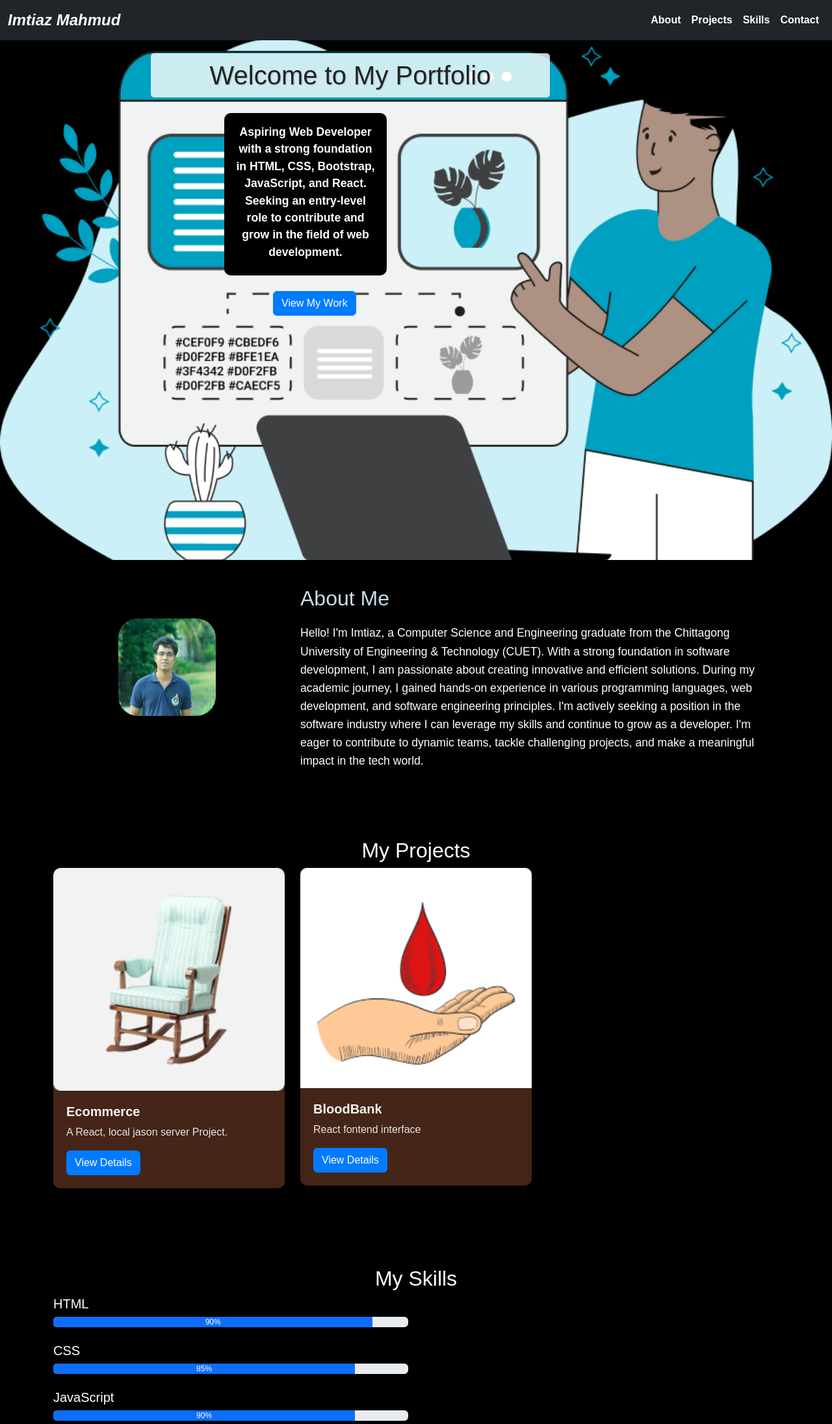
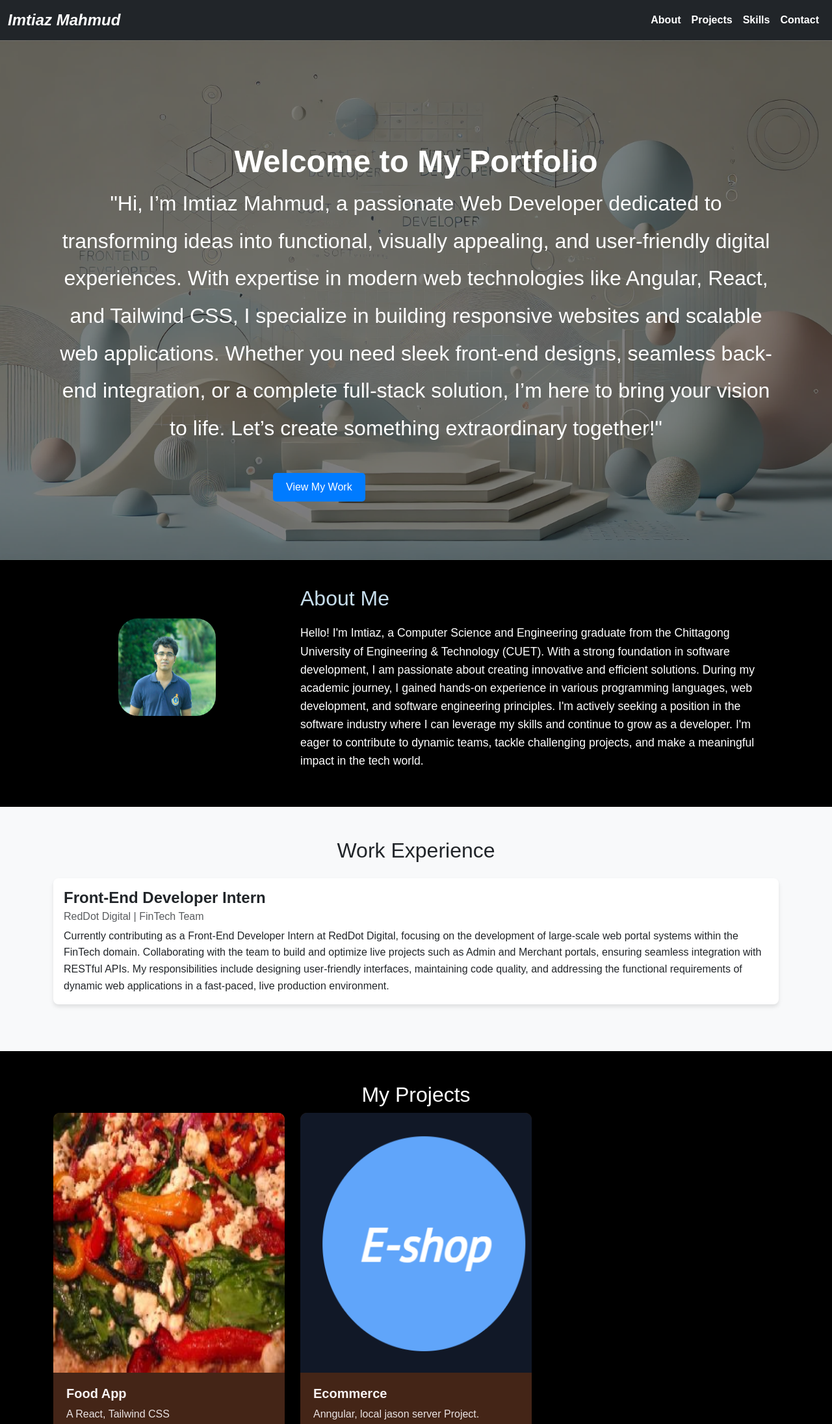
Before and after one commit to Imtiaz-N/P, a website: page index.html in a window 1280 px wide. Shown: the top 2192 px of the page at 65% size. Drawn offline with nearby package versions, Linux system fonts and the light colour scheme; files whose address does not match are found by name.

Commit message:
Update portfolio with new assets and changes

```diff
--- a/index.html
+++ b/index.html
@@ -48,19 +48,19 @@
       </nav>
     </header>
 
-    <!-- Hero Section -->
-    <section id="hero" class="hero-section d-flex align-items-center">
-      <div class="container text-center text-white">
+    <section id="hero" class="hero-section">
+      <div class="container text-center">
         <h1 id="hero-heading">Welcome to My Portfolio</h1>
-        <div id="hero-description" class="card mx-auto mt-4">
-          <div class="card-body">
-            <p class="card-text">
-              Aspiring Web Developer with a strong foundation in HTML, CSS,
-              Bootstrap, JavaScript, and React. Seeking an entry-level role to
-              contribute and grow in the field of web development.
+        <p class="custom-text">
+          "Hi, I’m Imtiaz Mahmud, a passionate Web Developer dedicated to
+          transforming ideas into functional, visually appealing, and
+          user-friendly digital experiences. With expertise in modern web
+          technologies like Angular, React, and Tailwind CSS, I specialize in
+          building responsive websites and scalable web applications. Whether
+          you need sleek front-end designs, seamless back-end integration, or a
+          complete full-stack solution, I’m here to bring your vision to life.
+          Let’s create something extraordinary together!"
         </p>
-          </div>
-        </div>
         <a href="#projects" class="btn btn-primary mt-4">View My Work</a>
       </div>
     </section>
@@ -89,6 +89,35 @@
         </div>
       </div>
     </section>
+    <section id="experience" class="py-5 bg-light">
+      <div class="container">
+        <h2 class="text-center">Work Experience</h2>
+        <div class="row mt-4">
+          <div class="col-md-12">
+            <div class="card mb-4">
+              <div class="card-body">
+                <h5 class="card-title">Front-End Developer Intern</h5>
+                <h6 class="card-subtitle mb-2 text-muted">
+                  RedDot Digital | FinTech Team
+                </h6>
+                <p class="card-text">
+                  Currently contributing as a Front-End Developer Intern at
+                  RedDot Digital, focusing on the development of large-scale web
+                  portal systems within the FinTech domain. Collaborating with
+                  the team to build and optimize live projects such as Admin and
+                  Merchant portals, ensuring seamless integration with RESTful
+                  APIs. My responsibilities include designing user-friendly
+                  interfaces, maintaining code quality, and addressing the
+                  functional requirements of dynamic web applications in a
+                  fast-paced, live production environment.
+                </p>
+              </div>
+            </div>
+          </div>
+        </div>
+      </div>
+    </section>
+
     <section id="projects" class="py-5 bg-black">
       <div class="container">
         <h2 class="text-center text-white">My Projects</h2>
@@ -96,22 +125,40 @@
           <!-- First Project Card -->
           <div class="col-md-4">
             <div class="card mb-4">
-                        <img src="chair-2.png" class="card-img-top" alt="Project 1" />
+              <img
+                src="f-1.jpg"
+                class="card-img-top"
+                alt="Project 1"
+                height="400px"
+              />
               <div class="card-body">
-                            <h5 class="card-title">Ecommerce</h5>
-                            <p class="card-text">A React, local jason server Project.</p>
-                            <a href="#" class="btn btn-primary">View Details</a>
+                <h5 class="card-title">Food App</h5>
+                <p class="card-text">A React, Tailwind CSS</p>
+                <a
+                  href="https://imtiaz-n.github.io/Food-Recipe/"
+                  class="btn btn-primary"
+                  >Goto Project</a
+                >
               </div>
             </div>
           </div>
           <!-- Second Project Card -->
           <div class="col-md-4">
             <div class="card mb-4">
-                        <img src="blooddrop.png" class="card-img-top" alt="Project 2" />
+              <img
+                src="e-shop.png"
+                class="card-img-top"
+                alt="Project 2"
+                height="400px"
+              />
               <div class="card-body">
-                            <h5 class="card-title">BloodBank</h5>
-                            <p class="card-text">React fontend interface</p>
-                            <a href="#" class="btn btn-primary">View Details</a>
+                <h5 class="card-title">Ecommerce</h5>
+                <p class="card-text">Anngular, local jason server Project.</p>
+                <a
+                  href="https://angular-eccomerce-frontend.vercel.app/home"
+                  class="btn btn-primary"
+                  >Goto Project</a
+                >
               </div>
             </div>
           </div>
@@ -119,7 +166,6 @@
         </div>
       </div>
     </section>
-
 
     <section id="skills" class="py-5">
       <div class="container">
@@ -153,6 +199,32 @@
               </div>
             </div>
             <h5>JavaScript</h5>
+            <div class="progress mb-4">
+              <div
+                class="progress-bar"
+                role="progressbar"
+                style="width: 85%"
+                aria-valuenow="85"
+                aria-valuemin="0"
+                aria-valuemax="100"
+              >
+                90%
+              </div>
+            </div>
+            <h5>React</h5>
+            <div class="progress mb-4">
+              <div
+                class="progress-bar"
+                role="progressbar"
+                style="width: 85%"
+                aria-valuenow="85"
+                aria-valuemin="0"
+                aria-valuemax="100"
+              >
+                60%
+              </div>
+            </div>
+            <h5>Angular</h5>
             <div class="progress mb-4">
               <div
                 class="progress-bar"
@@ -199,10 +271,12 @@
           </div>
           <div class="col-md-6">
             <h5>Find me on:</h5>
-            <a href="#" class="text-white me-3"
+            <a href="https://github.com/Imtiaz-N" class="text-white me-3"
               ><i class="fab fa-github"></i> GitHub</a
             >
-            <a href="#" class="text-white me-3"
+            <a
+              href="https://www.linkedin.com/in/imtiaz-mahmud-10750b22b/"
+              class="text-white me-3"
               ><i class="fab fa-linkedin"></i> LinkedIn</a
             >
             <!-- Add more social links -->
--- a/style.css
+++ b/style.css
@@ -1,4 +1,3 @@
-/* styles.css */
 body {
   font-family: Arial, sans-serif;
   margin: 0;
@@ -7,70 +6,68 @@ body {
   background-color: black;
 }
 
-
-/* styles.css */
-
-/* Hero Section Styles */
 .hero-section {
-  background-image: url('bg.png');
+  background-image: url("p-bg.webp");
+  background-size: cover;
   background-position: center;
   background-repeat: no-repeat;
-  background-size: cover;
   height: 100vh;
-  color: #333;
   display: flex;
-  flex-direction: column;
-  justify-content: space-between;
+  justify-content: center;
   align-items: center;
-  padding: 20px;
+  text-align: center;
+  color: white;
   position: relative;
 }
 
-/* Custom Styles for Hero Section Text */
-#hero-heading {
-  color: #222; /* Darker gray for the heading */
-  background-color: rgba(255, 255, 255, 0.8); /* White background with 80% opacity */
-  padding: 10px;
-  border-radius: 5px;
-  margin-top: 0px;
-  text-align: center;
-  text-shadow: 1px 1px 2px rgba(0, 0, 0, 0.2); /* Subtle shadow */
-  width: 55%;
-  margin-left: 150px;
+.hero-section::before {
+  content: "";
+  position: absolute;
+  top: 0;
+  left: 0;
+  width: 100%;
+  height: 100%;
+  background: rgba(0, 0, 0, 0.5);
+  z-index: 1;
 }
 
-/* Card Styles for Hero Section Description */
-#hero-description {
-  width: 250px; /* Fixed width for square design */
-  height: 250px; /* Fixed height for square design */
-  background-color: black; /* Transparent gray background */
-  border-radius: 10px; /* Slightly rounded corners */
-  display: flex;
-  justify-content: center;
-  align-items: center;
-  margin-top: 20px;
+.hero-section .container {
   position: relative;
-  left: -170px; /* Adjust this value to move the card slightly left */
+  z-index: 2;
 }
 
-#hero-description .card-body {
-  padding: 15px;
+#hero-heading {
+  font-size: 3rem;
+  font-weight: bold;
+}
+
+.custom-text {
+  font-size: 2rem;
+  line-height: 1.8;
+}
+
+.btn-primary {
+  background-color: #007bff;
+  border: none;
+  padding: 10px 20px;
+  border-radius: 5px;
+  text-decoration: none;
+  color: white;
 }
 
 #hero-description .card-text {
-  color: #fff; /* White text color for better visibility */
+  color: #fff;
   font-size: 1.1em;
   text-align: center;
-  text-shadow: 1px 1px 2px rgba(0, 0, 0, 0.5); /* Subtle shadow to enhance text readability */
-  font-weight: bold; /* Make text bold */
+  text-shadow: 1px 1px 2px rgba(0, 0, 0, 0.5);
+  font-weight: bold;
 }
 
-/* Position the button near the bottom */
 .hero-section .btn {
   position: absolute;
   margin-bottom: 20px;
   margin-left: -220px;
-  background-color: #007bff; /* Blue button for contrast */
+  background-color: #007bff;
   border-color: #007bff;
   color: white;
 }
@@ -89,9 +86,9 @@ body {
   color: #007bff;
 }
 .navbar-brand {
-  font-size: 1.5em; /* Increase font size for the brand */
+  font-size: 1.5em;
   font-weight: bold;
-  font-style: italic; /* Make text italic */
+  font-style: italic;
 }
 
 .btn-primary {
@@ -103,82 +100,102 @@ body {
   background-color: #0056b3;
   border-color: #0056b3;
 }
-/* styles.css */
 
-/* About Section Styles */
 .about-section {
-  background-color: black; /* Dark background to contrast with white text */
-  color: white; /* White text color */
+  background-color: black;
+  color: white;
   padding: 40px 20px;
 }
 
 .about-section h2 {
-  color: #c7deed; /* Example: yellow color for the heading */
+  color: #c7deed;
   margin-bottom: 20px;
 }
 
 .about-section p {
-  color: white; /* White text color for paragraph */
+  color: white;
   font-size: 1.1em;
   line-height: 1.6;
 }
 
 .about-image {
-  width: 150px; /* Resize image width */
-  height: 150px; /* Resize image height */
-  border-radius: 20%; /* Optional: Make image circular */
+  width: 150px;
+  height: 150px;
+  border-radius: 20%;
   margin-bottom: 50px;
   margin-left: 100px;
   margin-top: 50px;
 }
-/* Project Section Styles */
 #projects {
-  background-color: #000000; /* Black background for the section */
-  color: #ffffff; /* White text color for contrast */
-  padding: 3rem 0; /* Padding for top and bottom */
+  background-color: #000000;
+  color: #ffffff;
+  padding: 3rem 0;
 }
 
-/* Card Styles within the #projects section */
 #projects .card {
-  background-color: rgba(86, 47, 29, 0.8) ;/* RGBA representation of #562f1d with 80% opacity */
-  border: none; /* Remove default border */
-  border-radius: 10px; /* Slightly rounded corners */
-  box-shadow: 0 4px 8px rgba(0, 0, 0, 0.3); /* Enhanced shadow for card depth */
-  transition: transform 0.3s ease-in-out; /* Smooth transition effect */
+  background-color: rgba(86, 47, 29, 0.8);
+  border: none;
+  border-radius: 10px;
+  box-shadow: 0 4px 8px rgba(0, 0, 0, 0.3);
+  transition: transform 0.3s ease-in-out;
 }
 
 #projects .card-img-top {
-  border-radius: 10px 10px 0 0; /* Rounded top corners */
+  border-radius: 10px 10px 0 0;
 }
 
 #projects .card-body {
-  padding: 1.25rem; /* Padding inside the card body */
+  padding: 1.25rem;
 }
 
 #projects .card-title {
-  color: #f8f3f3; /* Dark color for the card title */
-  font-weight: bold; /* Bold title text */
+  color: #f8f3f3;
+  font-weight: bold;
 }
 
 #projects .card-text {
-  color: #eae3e3; /* Dark gray for card text */
+  color: #eae3e3;
 }
 
 #projects .btn-primary {
-  background-color: #007bff; /* Primary button color */
-  border-color: #007bff; /* Border color matching the button */
+  background-color: #007bff;
+  border-color: #007bff;
 }
 
 #projects .btn-primary:hover {
-  background-color: #0056b3; /* Darker shade for button hover */
-  border-color: #0056b3; /* Border color matching the button hover */
+  background-color: #0056b3;
+  border-color: #0056b3;
 }
 
-/* Hover Effect for Card within #projects */
 #projects .card:hover {
-  transform: translateY(-5px); /* Slight lift effect on hover */
+  transform: translateY(-5px);
 }
 
-#skills{
+#skills {
   color: #fff;
 }
+#experience {
+  background-color: #f8f9fa;
+  padding: 3rem 0;
+}
+
+#experience .card {
+  border: none;
+  border-radius: 8px;
+  box-shadow: 0 4px 6px rgba(0, 0, 0, 0.1);
+}
+
+#experience .card-title {
+  font-size: 1.5rem;
+  font-weight: bold;
+}
+
+#experience .card-subtitle {
+  font-size: 1rem;
+  color: #6c757d;
+}
+
+#experience .card-text {
+  font-size: 1rem;
+  line-height: 1.6;
+}
```
Also changed, not shown: e-shop.png (added), f-1.jpg (added), p-bg.webp (added). Lines whose indentation alone changed are shown as unchanged.
